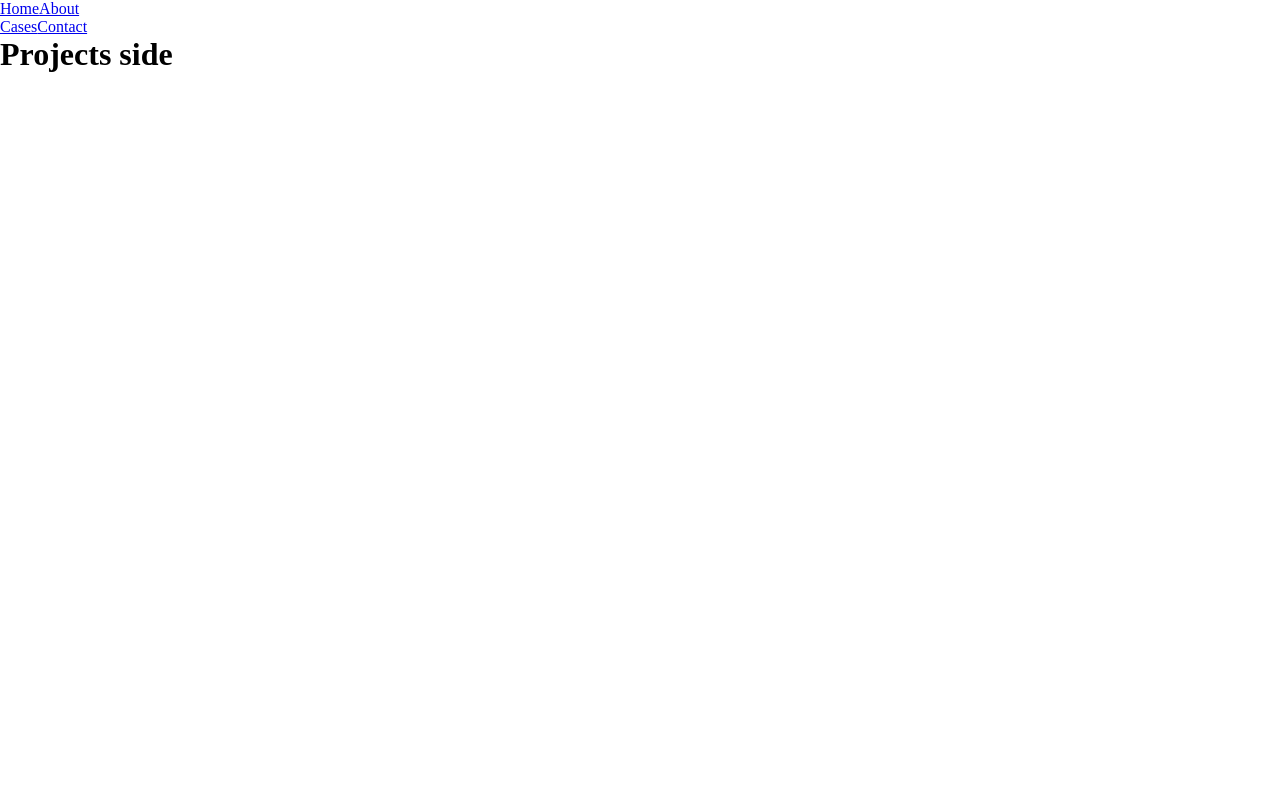
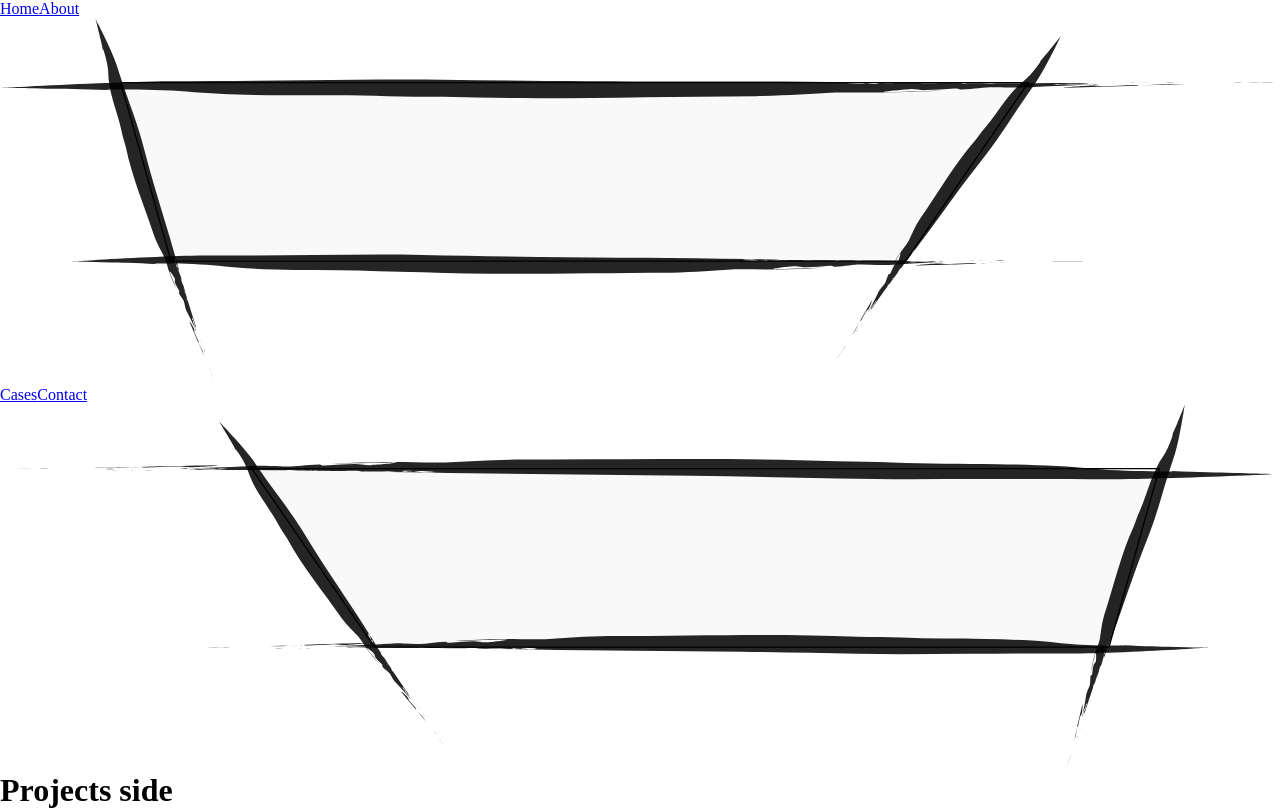
Before and after one commit to bertramwegener/bertramwegener.github.io, a React (Vite) app: page /project in a window 1280 px wide. Built offline with nearby package versions, Linux system fonts and the light colour scheme.

Commit message:
billeder og stig navigation

```diff
--- a/src/component/Navbar.jsx
+++ b/src/component/Navbar.jsx
@@ -1,4 +1,5 @@
 import { NavLink } from "react-router";
+import '../css/navbar.css';
 
 export default function Navbar() {
     return(
@@ -8,10 +9,18 @@ export default function Navbar() {
                 <NavLink to="/about">About</NavLink>
             </div>
 
+            <figure>
+                <img src="./billeder/navbar-1.svg" alt="" />
+            </figure>
+
             <div className="navigation 2">
                 <NavLink to="/projects">Cases</NavLink>
                 <NavLink to="/contact">Contact</NavLink>
             </div>
+
+            <figure>
+                <img src="./billeder/navbar-2.svg" alt="" />
+            </figure>
         </nav>
     );
 }
--- a/src/pages/Home.jsx
+++ b/src/pages/Home.jsx
@@ -12,6 +12,10 @@ export default function Home() {
                     </div>
                 </figure>
             </header>
+
+            <div className="topSplit">
+                <img src="./billeder/top-split.svg" alt="" />
+            </div>
 
             <section className="info">
                 <article className="digital">
@@ -32,8 +36,22 @@ export default function Home() {
             </section>
 
             <footer>
+                <figure>
+                    <img src="./billeder/red-sun.svg" alt="" />
+                </figure>
+
+                <figure className="bambooFooter">
+                    <img src="./billeder/bottom-bamboo.svg" alt="" />
+                </figure>
+
+                <h3>Tlf:</h3>
+                <h3>52 30 37 52</h3>
+
+                <h3>Email:</h3>
+                <h3>bertramkrygerwegener@gmail.com</h3>
+
                 <figure className="footerImage">
-                    <img src='./billeder/me-one.png' alt="" />
+                    <img src='./billeder/footer.svg' alt="" />
                 </figure>
             </footer>
         </>
```
Also changed, not shown: 2 other files (tests, documents, lock files or other folders).
